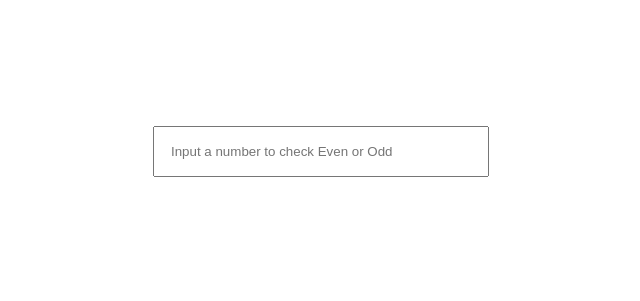
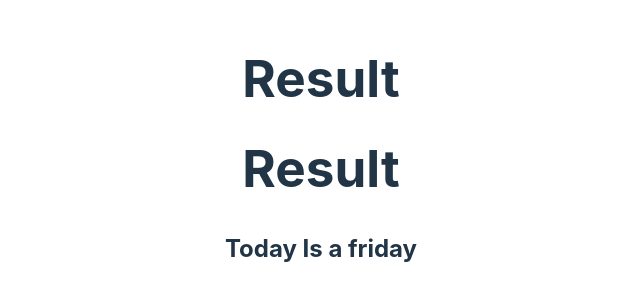
Before and after one commit to tufikhasan/vue-js-practice, a Vue app: page / in a window 1280 px wide. Shown: the part 249-550 px from the top of the page, without its empty margins (319-959 px from the left). Built offline with nearby package versions, Linux system fonts and the light colour scheme.

Commit message:
v-if, v-else-if & v-else conditions

```diff
--- a/src/App.vue
+++ b/src/App.vue
@@ -1,22 +1,15 @@
 <script setup>
-import { ref } from "vue";
-const number = ref();
+const result = true;
+const day = "friday";
 </script>
 <template>
-  <h1 v-show="number">
-    {{ number }} is {{ number < 0 ? "negative" : "" }}
-    {{ number % 2 == 0 ? "Even" : "Odd" }} number
-  </h1>
-  <input
-    type="number"
-    v-model="number"
-    placeholder="Input a number to check Even or Odd"
-  />
+  <h1 v-if="result">Result</h1>
+  <h1 v-if="result == 1">Result</h1>
+
+  <h2 v-if="day == 'sunday'">Sunday</h2>
+  <h2 v-else-if="day == 'monday'">Monday</h2>
+  <h2 v-else-if="day == 'tuesday'">Tuesday</h2>
+  <h2 v-else>Today Is a {{ day }}</h2>
 </template>
 
-<style scoped>
-input {
-  width: 300px;
-  padding: 1rem;
-}
-</style>
+<style scoped></style>
```
